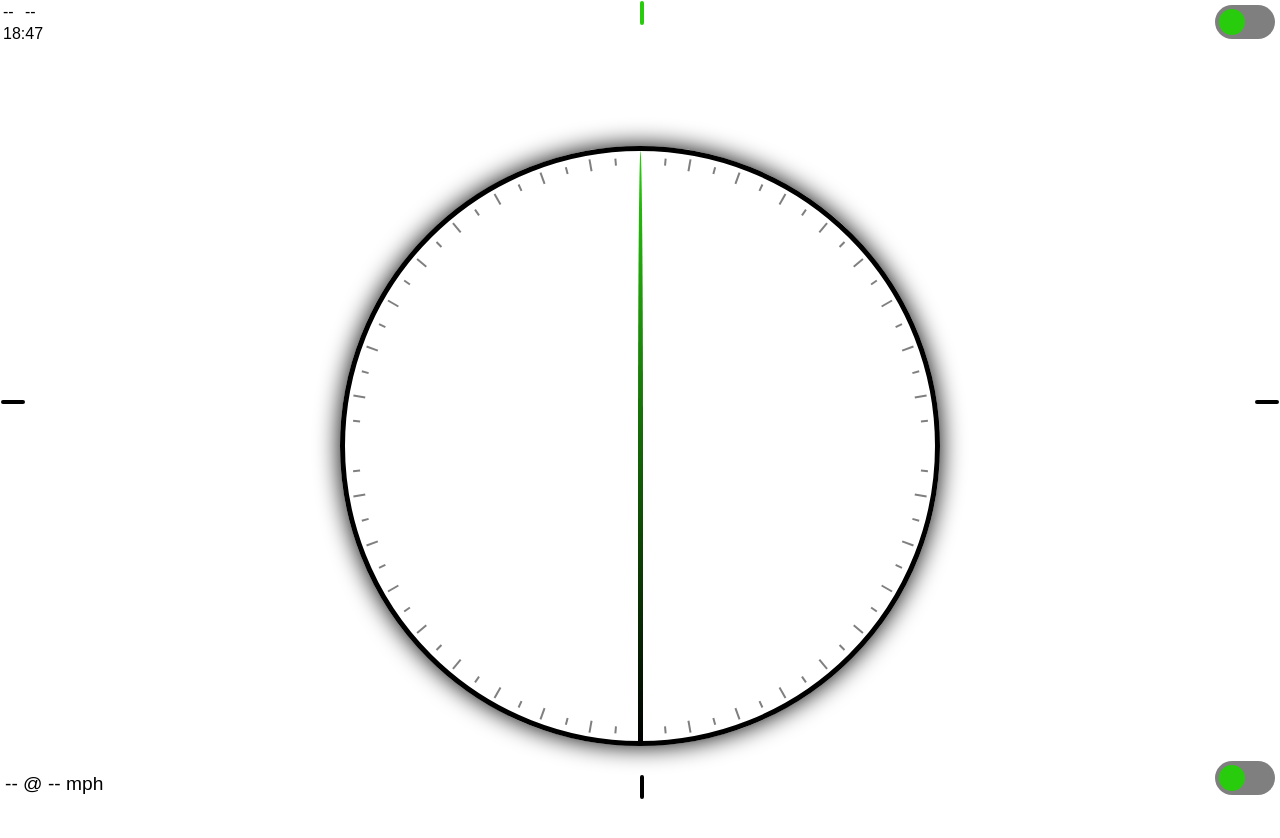
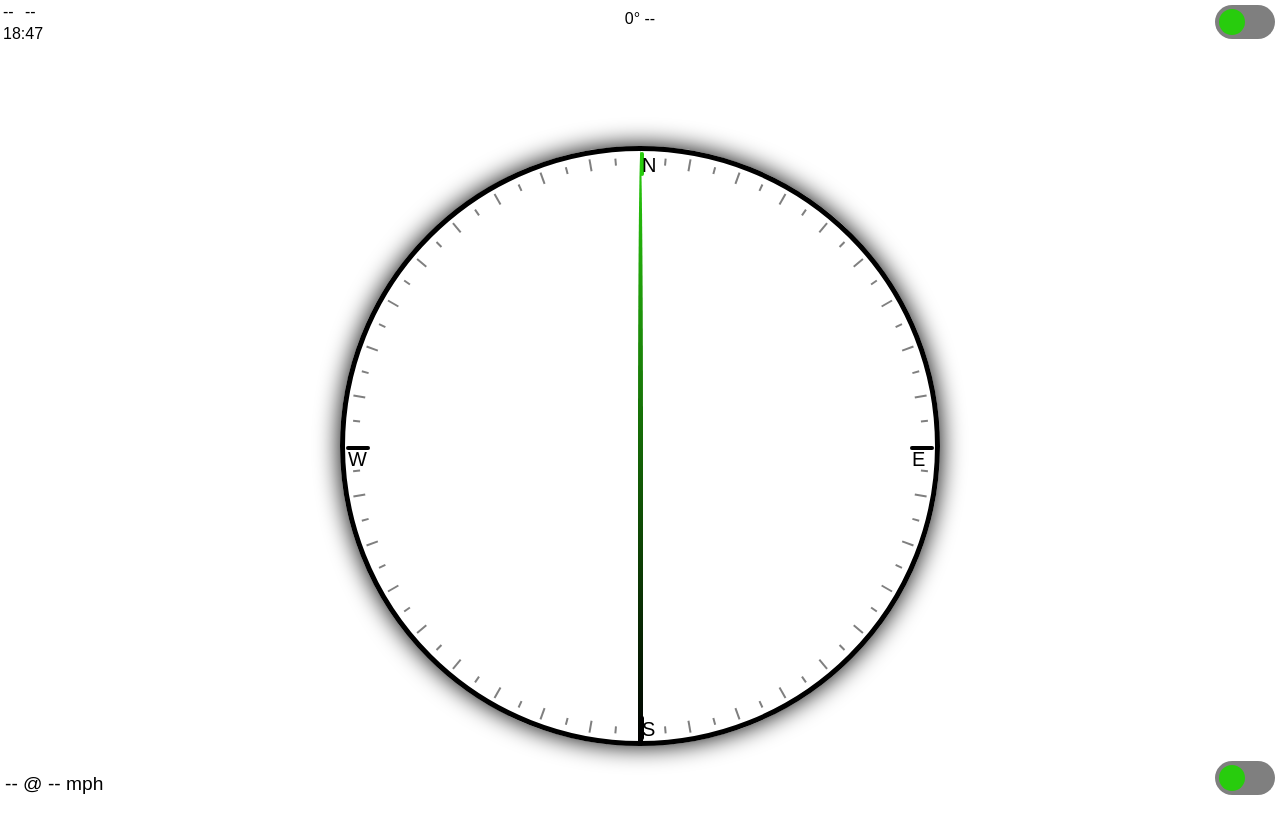
Before and after one commit to radioxeth/compass, a website: page app/index.html in a window 1280 px wide. Drawn offline with Linux system fonts and the light colour scheme.

Commit message:
fix bug with wrong compass sign

```diff
--- a/app/index.html
+++ b/app/index.html
@@ -47,10 +47,18 @@
 
         <div id="compass-border" class="compass-border">
             <div id="compass-pointer" class="compass-pointer"></div>
-            <div class="cardinal-north"></div>
-            <div class="cardinal-south"></div>
-            <div class="cardinal-east"></div>
-            <div class="cardinal-west"></div>
+            <div class="cardinal-north">
+                <div class="cardinal-letter">N</div>
+            </div>
+            <div class="cardinal-south">
+                <div class="cardinal-letter">S</div>
+            </div>
+            <div class="cardinal-east">
+                <div class="cardinal-letter">E</div>
+            </div>
+            <div class="cardinal-west">
+                <div class="cardinal-letter">W</div>
+            </div>
         </div>
 
     </div>
--- a/app/main.js
+++ b/app/main.js
@@ -63,10 +63,10 @@ const speed = (speedMPS) => {
 
 const degreeToCardinal = (deg) => {
     let direction = '--'
-    if (!deg) {
+    if (deg === null) {
         return direction
     }
-    if ((deg >= 337.5 && deg <= 360) || (deg >= 0 && deg < 22.5) || (deg === 0)) {
+    if ((deg >= 337.5 && deg <= 360) || (deg >= 0 && deg < 22.5)) {
         direction = 'N'
     } else if (deg >= 22.5 && deg < 67.5) {
         direction = 'NE'
@@ -85,35 +85,36 @@ const degreeToCardinal = (deg) => {
     }
     return direction
 }
+
 let time = Date.now()
 const setCompass = (heading) => {
-    const pointerSign = isPointerFixed ? 1 : -1
-    const borderSign = isPointerFixed ? 0 : 1
+    const transitionStyle = `transform ${(Date.now() - time) / 1000}s`
+
+    const borderSign = isPointerFixed ? -1 : 0
     const compassBorderElement = document.getElementById('compass-border')
-    compassBorderElement.style.transition = `transform ${(Date.now() - time) / 1000}s`
+    compassBorderElement.style.transition = transitionStyle
     compassBorderElement.style.transform = `rotate(${borderSign * heading}deg)`;
 
+    const pointerSign = isPointerFixed ? 1 : 1
     const compassPointerElement = document.getElementById('compass-pointer')
-    compassPointerElement.style.transition = `transform ${(Date.now() - time) / 1000}s`
+    compassPointerElement.style.transition = transitionStyle
     compassPointerElement.style.transform = `rotate(${pointerSign * heading}deg)`;
     time = Date.now()
 }
 
 const setCompassBearing = (heading) => {
     const headingElement = document.getElementById('compass-bearing-top')
-    headingElement.innerHTML = `${Math.round(heading * 10) / 10}&deg;|${degreeToCardinal(heading)}`
+    headingElement.innerHTML = `${Math.round(heading * 10) / 10}&deg; ${degreeToCardinal(heading)}`
 }
 
 const watchPosition = () => {
     // Check if Geolocation API is supported by the browser
     if ('geolocation' in navigator) {
-
         // Request the current location
         if (isTesting) {
             setInterval(() => {
                 navigator.geolocation.getCurrentPosition((position) => {
-                    if (isTesting) {
-                        const heading = getRandomBetween0And360()
+                    let heading = getRandomBetween0And360()
                     const tempPosition = {
                         timestamp: position.timestamp,
                         coords: {
@@ -129,9 +130,7 @@ const watchPosition = () => {
                     setStats(tempPosition.coords)
                     setCompass(tempPosition.coords?.heading)
                     setCompassBearing(tempPosition.coords?.heading)
-                    } else {
-
-                    }
+                    currentHeading = heading
                 }, (error) => {
                     // Error callback
                     setStats(null)
@@ -149,6 +148,7 @@ const watchPosition = () => {
                 // Error callback
                 setStats(null)
                 setCompass(null)
+                setCompassBearing(null)
                 console.error('Error obtaining location: ', error)
             }, { enableHighAccuracy: true })
         }
@@ -157,6 +157,7 @@ const watchPosition = () => {
     } else {
         setStats(null)
         setCompass(null)
+        setCompassBearing(null)
         console.error('Geolocation API not supported by this browser.')
     }
 }
@@ -184,6 +185,9 @@ const minorTicks = () => {
 }
 
 const main = () => {
+    setCompass(null)
+    setCompassBearing(null)
+    setStats(null)
     clock()
     userPreferences()
     watchPosition()
--- a/app/style.css
+++ b/app/style.css
@@ -84,6 +84,12 @@ body {
     text-align: center;
     top: 10px;
     width: 100vw;
+}
+
+.cardinal-letter {
+    position: absolute;
+    font-size: 20px;
+    left: -50;
 }
 
 .cardinal-north {
```
Lines whose indentation alone changed are shown as unchanged.
